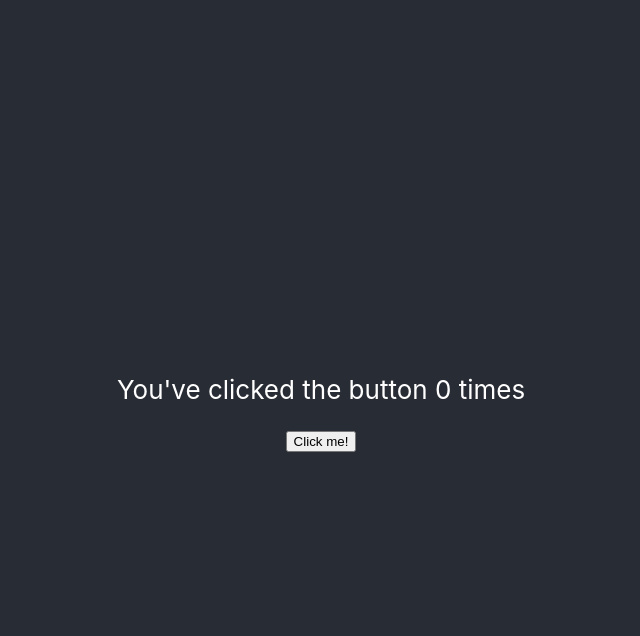
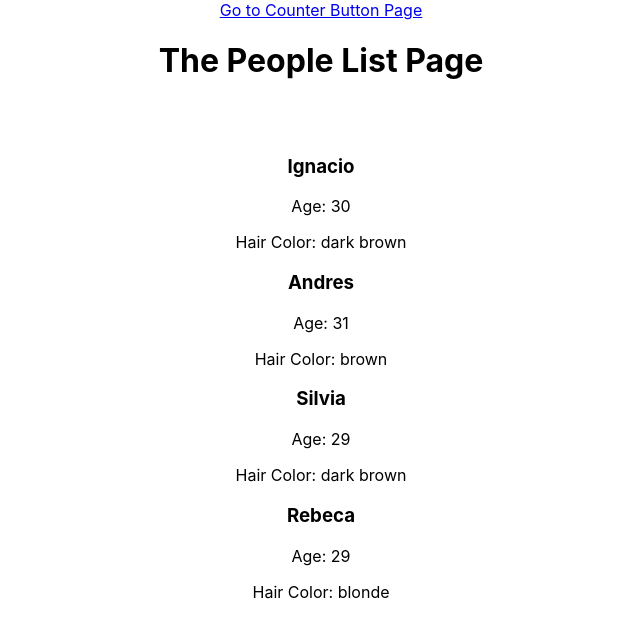
Before and after one commit to Winry4/react-state-app, a React (Create React App) app: page /people-list in a window 1280 px wide. Shown: the top 636 px of the page, without its empty margins (319-959 px from the left). Built offline with nearby package versions, Linux system fonts and the light colour scheme.

Commit message:
Add routing

```diff
--- a/package.json
+++ b/package.json
@@ -8,7 +8,9 @@
     "@testing-library/user-event": "^13.5.0",
     "react": "^18.2.0",
     "react-dom": "^18.2.0",
+    "react-router-dom": "^6.21.3",
     "react-scripts": "5.0.1",
+    "styled-components": "^6.1.8",
     "web-vitals": "^2.1.4"
   },
   "scripts": {
--- a/src/App.js
+++ b/src/App.js
@@ -1,4 +1,6 @@
 import React, {useState} from 'react';
+import { BrowserRouter, Routes, Route, Link } from 'react-router-dom';
+import { HomePage, CounterButtonPage, PeopleListPage } from './pages';
 import './App.css';
 import { CounterButton } from './CounterButton';
 import { CongratulationMessage } from './CongratulationMessage';
@@ -8,19 +10,20 @@ function App() {
   const [hideMessage, setHideMessage] = useState(false);
   const increment = () => setNumberOfClicks(numberOfClicks + 1);
 
-  return (
+  return(
     <div className="App">
-      <header className="App-header">
-        {hideMessage
-          ? null
-          : <CongratulationMessage
-            numberOfClicks={numberOfClicks}
-            threshold={10}
-            onHide={() => setHideMessage(true)}/>}
-        <CounterButton onIncrement={increment} numberOfClicks={numberOfClicks}></CounterButton>
-      </header>
+
+      <BrowserRouter>
+      <Link to="/counter"> Go to Counter Button Page</Link>
+        <Routes>
+          <Route path="/" element={<HomePage/>} />
+          <Route path="/counter" element={<CounterButtonPage/>}/>
+          <Route path="/people-list" element={<PeopleListPage/>}/>
+        </Routes>
+      </BrowserRouter>
     </div>
   );
+
 }
 
 export default App;
--- /dev/null
+++ b/src/Greeting.js
@@ -0,0 +1,18 @@
+import React from "react";
+
+export const Greeting = ({name, numberOfMessages}) => {
+    //console.log(props);
+    if (!name) return null;
+    let isMoring= (new Date()).getHours() < 12;
+    let greetingHeader = isMoring
+    ? <h3>Good Morning {name}!</h3>
+    : <h3>Good Evening {name}!</h3>;
+
+    return (
+        <>
+            {greetingHeader}
+            {numberOfMessages ===0
+                ? null: <p>You have {numberOfMessages} new messages</p>}
+        </>
+    )
+}
--- /dev/null
+++ b/src/PeopleList.js
@@ -0,0 +1,16 @@
+import React from "react";
+import { PeopleListItem } from "./PeopleListItem";
+import styled from 'styled-components';
+
+const Wrapper = styled.div `
+    border: 2px solid white;
+    padding: 32px;
+`;
+
+export const PeopleList = ({chikis}) => {
+    return (
+        <Wrapper>
+        {chikis.map(chikis => <PeopleListItem chikis={chikis} key={chikis.name} />)}
+        </Wrapper>
+    );
+}
--- /dev/null
+++ b/src/PeopleListItem.js
@@ -0,0 +1,11 @@
+import React from "react";
+
+export const PeopleListItem = ({chikis}) => {
+    return (
+        <div className="list-item-container">
+            <h3>{chikis.name}</h3>
+            <p>Age: {chikis.age}</p>
+            <p>Hair Color: {chikis.hairColor}</p>
+        </div>
+    );
+}
--- /dev/null
+++ b/src/pages/CounterButtonPage.js
@@ -0,0 +1,23 @@
+import React, {useState} from "react";
+import {CounterButton} from '../CounterButton';
+import {CongratulationMessage} from '../CongratulationMessage';
+
+export const CounterButtonPage = () => {
+    const [numberOfClicks, setNumberOfClicks] = useState(0);
+    const [hideMessage, setHideMessage] = useState(false);
+    const increment = () => setNumberOfClicks(numberOfClicks + 1);
+
+    return (
+        <>
+            <h1>The Counter Button Page</h1>
+            {hideMessage
+            ? null
+            : <CongratulationMessage
+                numberOfClicks={numberOfClicks}
+                threshold={10}
+                onHide={() => setHideMessage(true)}/>}
+            <CounterButton onIncrement={increment} numberOfClicks={numberOfClicks}></CounterButton>
+        </>
+    );
+
+}
--- /dev/null
+++ b/src/pages/HomePage.js
@@ -0,0 +1,9 @@
+import React from "react";
+import {Greeting} from "../Greeting";
+
+export const HomePage = () => (
+    <>
+        <h1>The Home Page</h1>
+        <Greeting name="Rebeca" numberOfMessages={10}></Greeting>
+    </>
+);
--- /dev/null
+++ b/src/pages/PeopleListPage.js
@@ -0,0 +1,27 @@
+import React from "react";
+import {PeopleList} from '../PeopleList';
+
+const chikis =  [{
+    name: 'Ignacio',
+    age: 30,
+    hairColor: 'dark brown',
+  },{
+    name: 'Andres',
+    age: 31,
+    hairColor: 'brown',
+  },{
+    name: 'Silvia',
+    age: 29,
+    hairColor: 'dark brown',
+  },{
+    name: 'Rebeca',
+    age: 29,
+    hairColor: 'blonde',
+  }];
+
+  export const PeopleListPage = () => (
+        <>
+            <h1>The People List Page</h1>
+            <PeopleList chikis={chikis}></PeopleList>
+        </>
+    );
--- /dev/null
+++ b/src/pages/index.js
@@ -0,0 +1,3 @@
+export {CounterButtonPage} from './CounterButtonPage';
+export {HomePage} from './HomePage';
+export {PeopleListPage} from './PeopleListPage';
```
Also changed, not shown: 1 other file (tests, documents, lock files or other folders).
